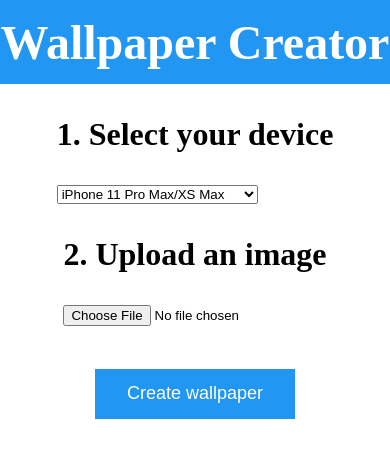
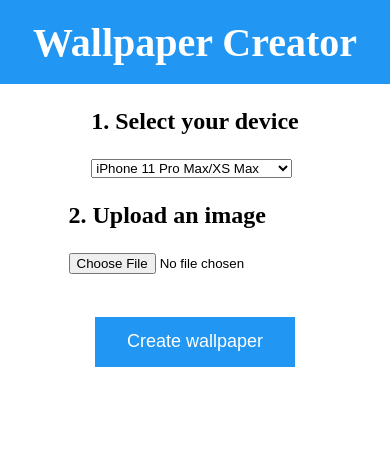
Before and after one commit to dombrant/wallpaper-creator, a website with bundled scripts: page frontend/src/index.html in a window 390 px wide. Built offline with nearby package versions, Linux system fonts and the light colour scheme.

Commit message:
decreased font sizes on smaller screens

```diff
--- a/frontend/src/css/style.css
+++ b/frontend/src/css/style.css
@@ -3,12 +3,18 @@ header {
   justify-content: center;
   align-items: center;
   width: 100vw;
-  height: 10vh;
+  min-height: 10vh;
   font-size: 48px;
   font-weight: bold;
   text-align: center;
   color: var(--white);
   background-color: var(--light-blue-primary);
+}
+
+@media (max-width: 800px) {
+  header {
+    font-size: 40px;
+  }
 }
 
 .vertical-center {
@@ -19,6 +25,12 @@ header {
 
 h3 {
   font-size: 32px;
+}
+
+@media (max-width: 800px) {
+  h3 {
+    font-size: 24px;
+  }
 }
 
 .button-container {
```
Also changed, not shown: frontend/dist/style.min.css.
